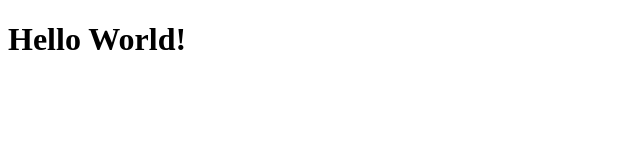
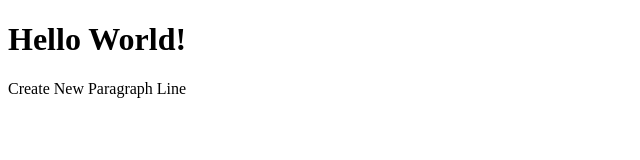
Before and after one commit to FatanTest/demo-repo, a plain HTML site: page index.html in a window 1280 px wide. Shown: the whole page, without its empty margins (0-640 px from the left). Drawn offline with Linux system fonts and the light colour scheme.

Commit message:
Try Commit With Verivied Again

```diff
--- a/index.html
+++ b/index.html
@@ -6,6 +6,9 @@
 		<title>Demo Repo</title>
 	</head>
 	<body>
-		<div><h1>Hello World!</h1></div>
+		<div>
+			<h1>Hello World!</h1>
+			<p>Create New Paragraph Line</p>
+		</div>
 	</body>
 </html>
```
